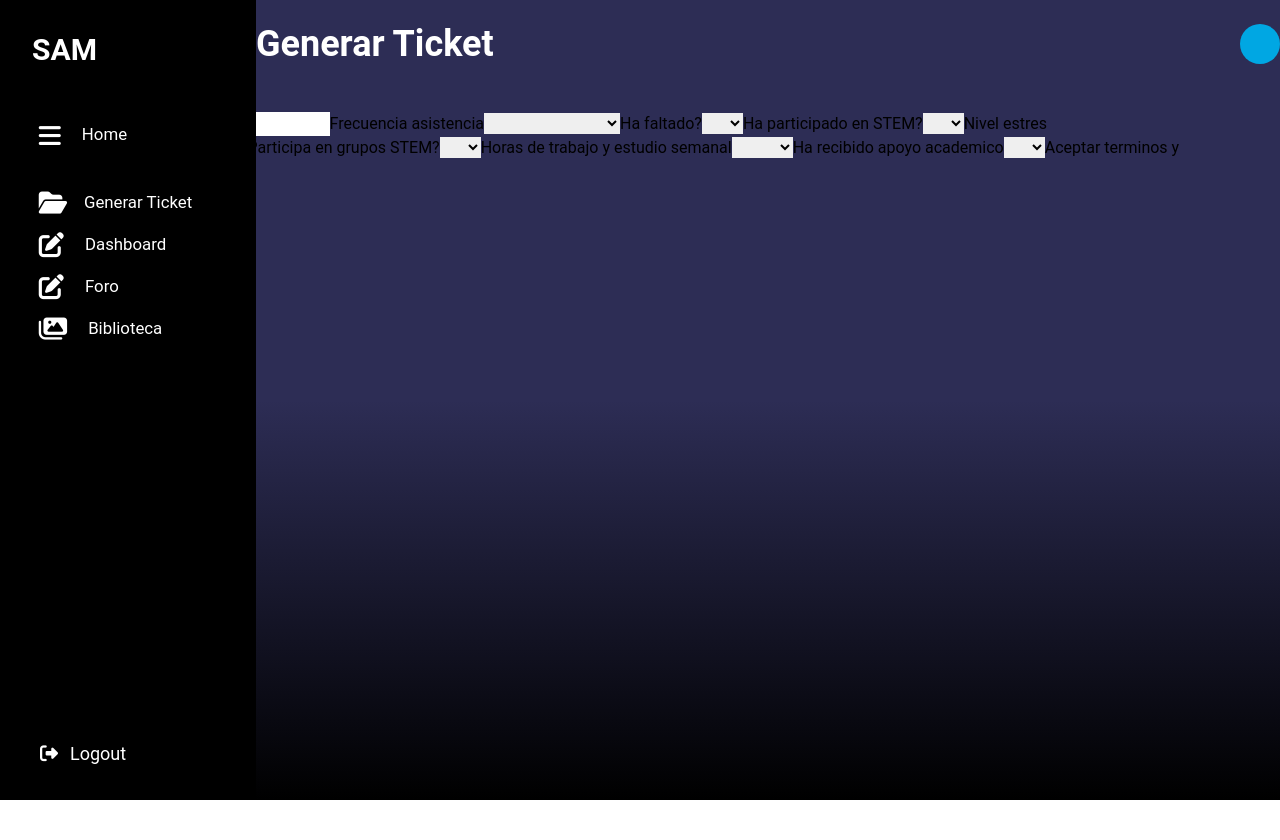
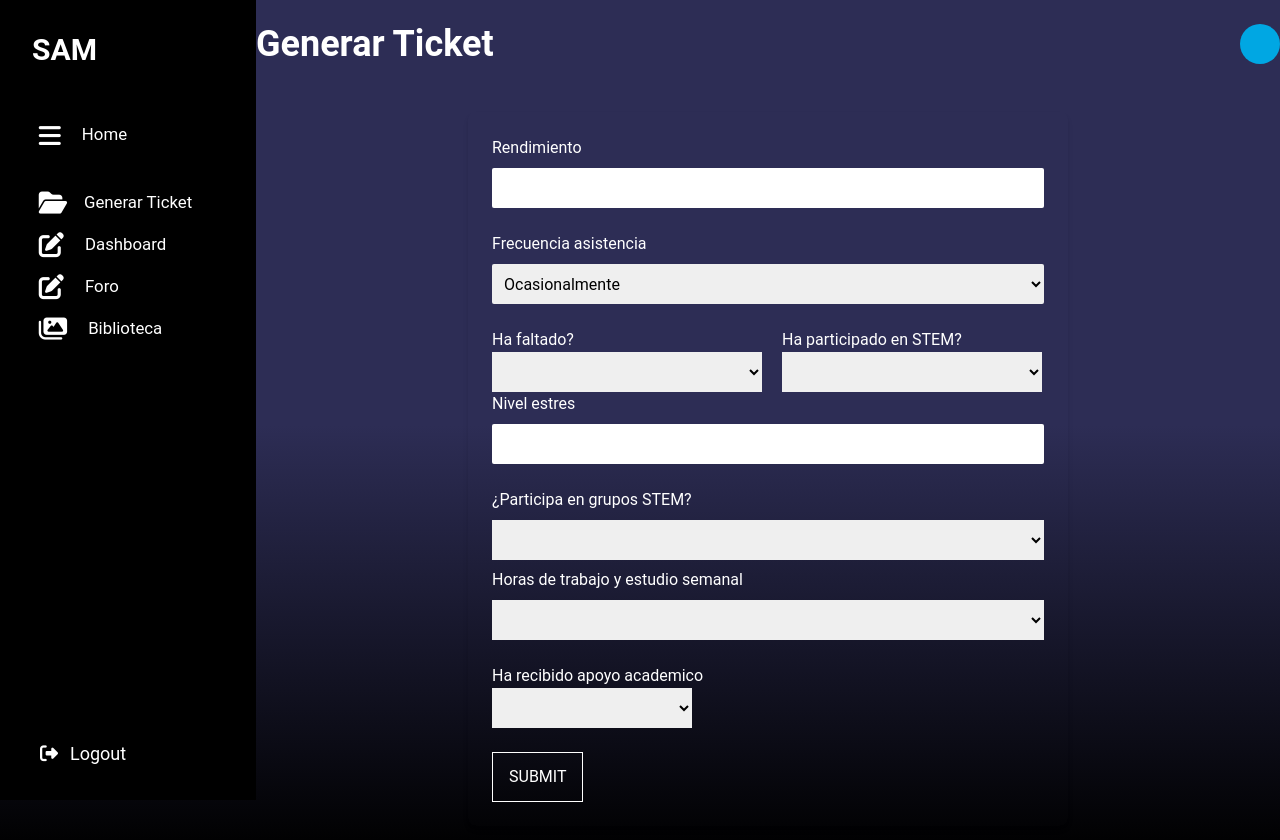
Before and after one commit to Juxnjo/mvpSenaSoft_Globant, a React (Vite) app in the folder client/: page /ticket in a window 1280 px wide. Shown: the top 840 px of the page. Before the commit the page ends 800 px from the top, so only its background shows below. Built offline with nearby package versions, Linux system fonts and the light colour scheme.

Commit message:
ticketForm validacion de errores y almacenamiento de datos desde el frontend + interfaz grafica

```diff
--- a/client/src/pages/TicketsPage.jsx
+++ b/client/src/pages/TicketsPage.jsx
@@ -29,9 +29,10 @@ export const TicketsPage = () =>
       <div className="container py-6 flex flex-col items-center p-5">
 
 
-        <form onSubmit={ onSubmit }>
-          <label htmlFor="">Rendimiento</label>
-          <input type="number" { ...register( "rendimiento", {
+        <form onSubmit={ onSubmit } className="bg-b} bg-opacity-10 shadow-md rounded-lg p-6  lg:w-[600px] lg:ml-64">
+          <div className="flex justify-start flex-col gap-2">
+          <label htmlFor="" className="text-white">Rendimiento</label>
+          <input className="h-10 rounded-sm pl-2" type="number" { ...register( "rendimiento", {
             required: {
               value: true,
               message: "Rendimiento es obligatorio"
@@ -44,23 +45,28 @@ export const TicketsPage = () =>
           {
             errors.rendimiento && <span className="text-red">{ errors.rendimiento.message }</span>
           }
-
-          <label htmlFor="">Frecuencia asistencia</label>
-          <select name="" id="" { ...register( "frecuencia", {
+          </div>
+          <br />
+          <div className="flex justify-start flex-col gap-2">
+          <label className="text-white" htmlFor="">Frecuencia asistencia</label>
+          <select className="h-10 rounded-sm pl-2" name="" id="" { ...register( "frecuencia", {
             required: {
               value: true,
               message: "Debe elegir una opcion",
             }
           } ) }>
-            <option selected ></option>
+            <option  ></option>
             <option value="diaria">Diaria</option>
             <option value="semanalmente">Semanalmente</option>
-            <option value="ocasionalmente">Ocasionalmente</option>
+            <option selected value="ocasionalmente">Ocasionalmente</option>
             <option value="nunca">Nunca</option>
           </select>
-
-          <label htmlFor="">Ha faltado?</label>
-          <select name="" id="" { ...register( "faltas", {
+          </div>
+<br />
+         <div className="flex justify-between gap-5">
+         <div className="">
+         <label className="text-white" htmlFor="">Ha faltado?</label>
+          <select className="w-[270px] h-10" name="" id="" { ...register( "faltas", {
             required: {
               value: true,
               message: "Debe elegir una opcion"
@@ -70,9 +76,14 @@ export const TicketsPage = () =>
             <option value="si">Si</option>
             <option value="no">No</option>
           </select>
+         </div>
 
-          <label htmlFor="">Ha participado en STEM?</label>
-          <select name="" id="" { ...register( "participacion", {
+
+
+          <div className="">
+          <label className="text-white" htmlFor="">Ha participado en STEM?</label>
+
+<select className="w-[260px] h-10" name="" id="" { ...register( "participacion", {
   required: {
     value: true,
     message: "Debe elegir una opcion"
@@ -82,9 +93,14 @@ export const TicketsPage = () =>
   <option value="si">Si</option>
   <option value="no">No</option>
 </select>
+          </div>
 
-          <label htmlFor="">Nivel estres</label>
-          <input type="number" { ...register( "estres", {
+         </div>
+
+
+        <div className="flex justify-start flex-col gap-2">
+          <label className="text-white" htmlFor="">Nivel estres</label>
+          <input className="h-10 rounded-sm pl-2" type="number" { ...register( "estres", {
             required: {
               value: true,
               message: "Estres es obligatorio"
@@ -97,11 +113,14 @@ export const TicketsPage = () =>
           {
             errors.estres && <span className="text-red">{ errors.estres.message }</span>
           }
+          </div>
+<br />
 
-          <label >
+<div className="flex justify-start flex-col gap-2">
+<label className="text-white">
             ¿Participa en grupos STEM?
           </label>
-          <select { ...register( "grupos", {
+          <select className="h-10" { ...register( "grupos", {
             required: {
               value: true,
               message: "Elija una opcion"
@@ -114,10 +133,10 @@ export const TicketsPage = () =>
 
           </select>
 
-          <label >
+          <label className="text-white" >
             Horas de trabajo y estudio semanal
           </label>
-          <select  { ...register( "horas", {
+          <select className="h-10"  { ...register( "horas", {
             required: {
               value: true,
               message: "Debe elegir una franja"
@@ -125,17 +144,22 @@ export const TicketsPage = () =>
           } ) }
           >
             <option selected></option>
-            <option value="0-12">0-12</option>
+            <option value="0-12" >0-12</option>
             <option value="13-24">13-24</option>
             <option value="25-36">25-36</option>
             <option value="37-48">37-48</option>
 
           </select>
+          </div>
 
-          <label >
+
+<br />
+         <div>
+         <label className="text-white">
               Ha recibido apoyo academico
             </label>
-            <select {...register("apoyos", {
+            <br />
+            <select className="w-[200px] h-10" {...register("apoyos", {
                 required: {
                   value: true,
                   message: "Elija una opcion"
@@ -148,25 +172,11 @@ export const TicketsPage = () =>
 
             </select>
 
-            <label >
-              Aceptar terminos y condiciones
-            </label>
-            <input
-              type="checkbox"
 
-              {...register("terminos", {
-                required: {
-                  value: true,
-                  message: "Debe aceptar los terminos"
-                }
-              })}
-            />
-            {
-            errors.terminos && <span className="text-red">{ errors.terminos.message }</span>
-          }
+         </div>
+<br />
 
-
-          <button type="submit" className="text-white">SUBMIT</button>
+          <button type="submit" className="text-white m-auto py-3 px-4 border">SUBMIT</button>
 
         </form>
       </div>
```
Lines whose indentation alone changed are shown as unchanged.
